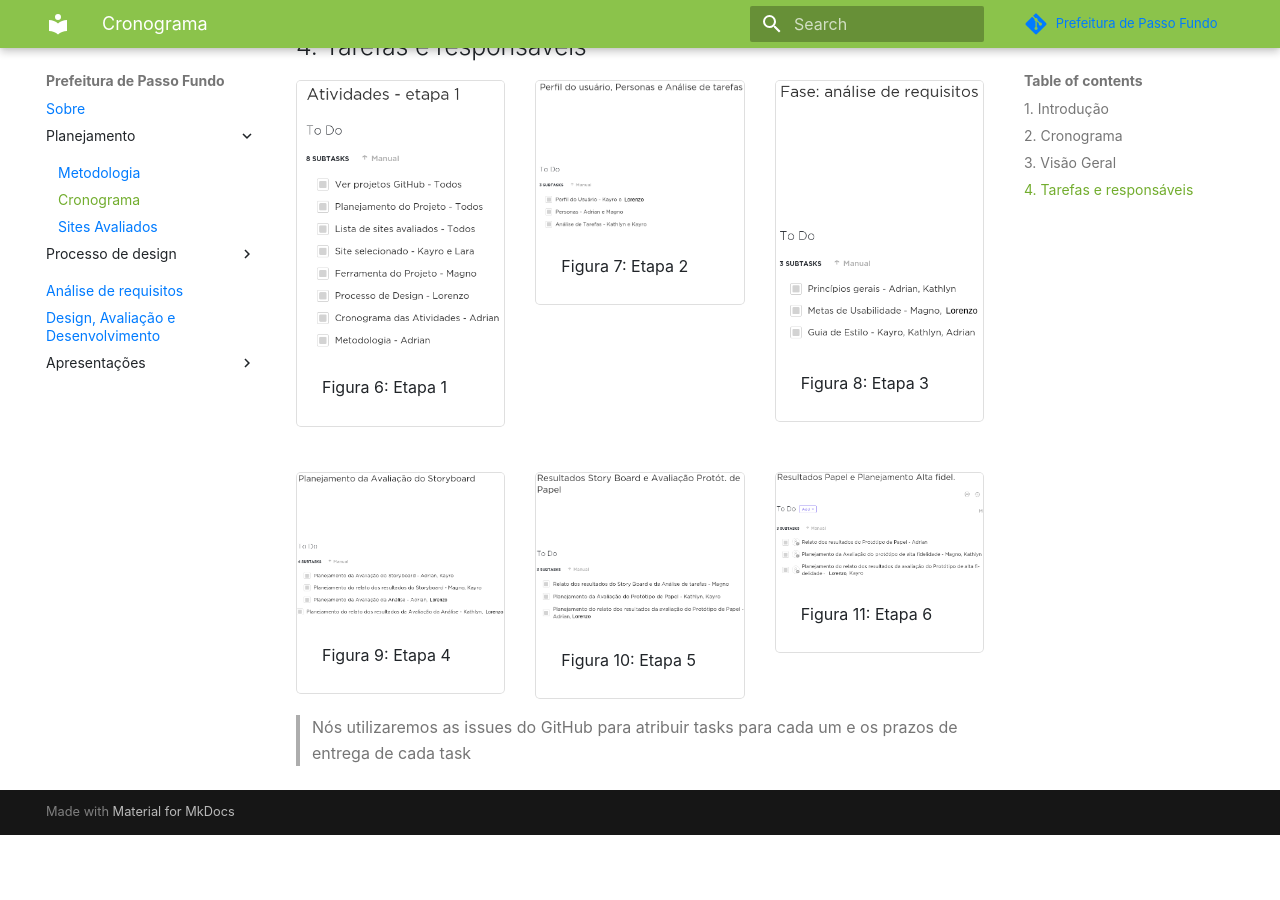
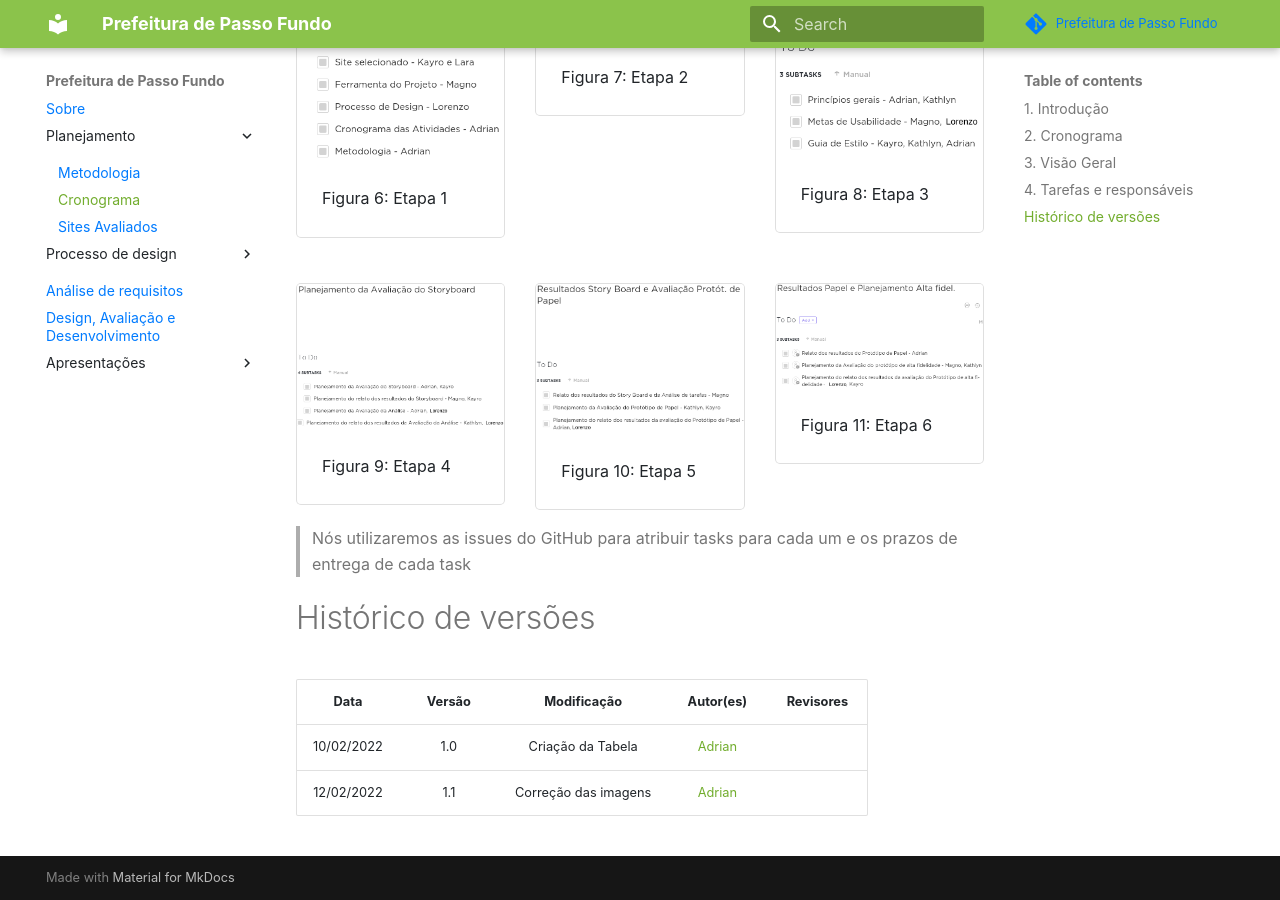
Before and after one commit to Interacao-Humano-Computador/2021.2-Prefeitura-de-Passo-Fundo, an MkDocs documentation site: the page built from docs/Planejamento/Cronograma.md, in a window 1280 px wide and 900 px high, scrolled down 2090 px. Built offline with MkDocs 1.6.1 and Material for MkDocs 9.7.7, drawn with Linux system fonts in a browser that asks for light colours; comment, search, counter and statistics services are not loaded; before the commit the page ends 2925 px from its top, so only the background shows below that; some of the changed text lies outside the part shown.

Commit message:
#12/Historico de versao reposicionado

```diff
--- a/docs/Planejamento/Cronograma.md
+++ b/docs/Planejamento/Cronograma.md
@@ -98,3 +93,10 @@ Na sprint, para cada atividade colocaremos os responsáveis pelas issues e seus
 </div>
 
 >Nós utilizaremos as issues do GitHub para atribuir tasks para cada um e os prazos de entrega de cada task
+
+
+# Histórico de versões
+|     Data     | Versão |     Modificação     | Autor(es)  |    Revisores   |
+|      :--:    | :----: |     :-------:       | :-------:  | :-------:  |
+|   10/02/2022 |   1.0  |  Criação da Tabela  |[Adrian](github.com/SwampTG)|[]()|
+|   12/02/2022 |   1.1  |Correção das imagens |[Adrian](github.com/SwampTG)|[]()|
```
Also changed, not shown: other parts of docs/Planejamento/Cronograma.md (+0 -5 lines).
